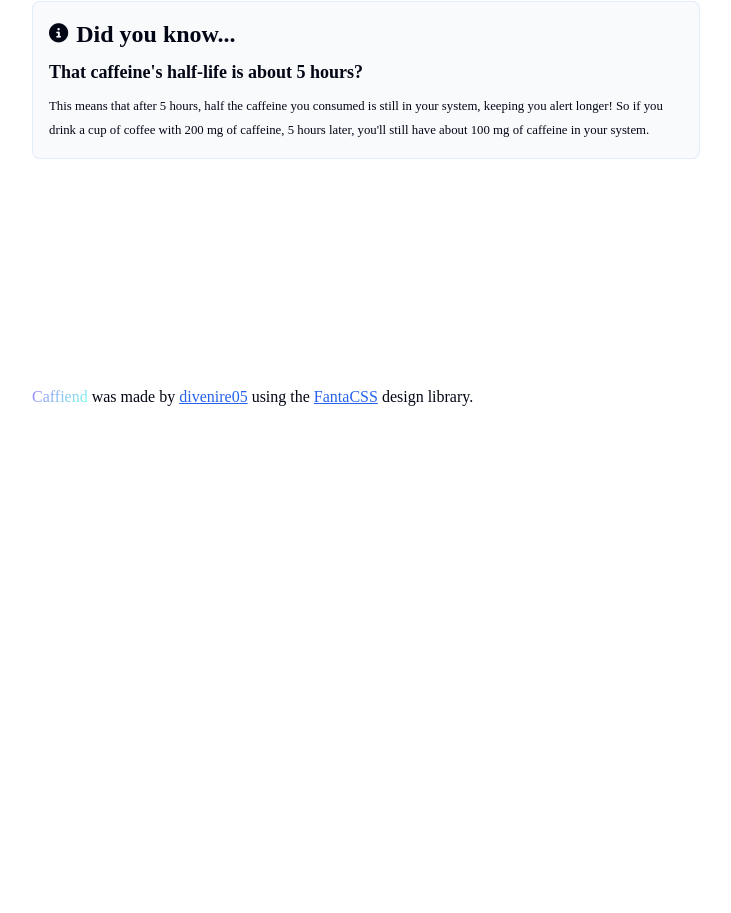
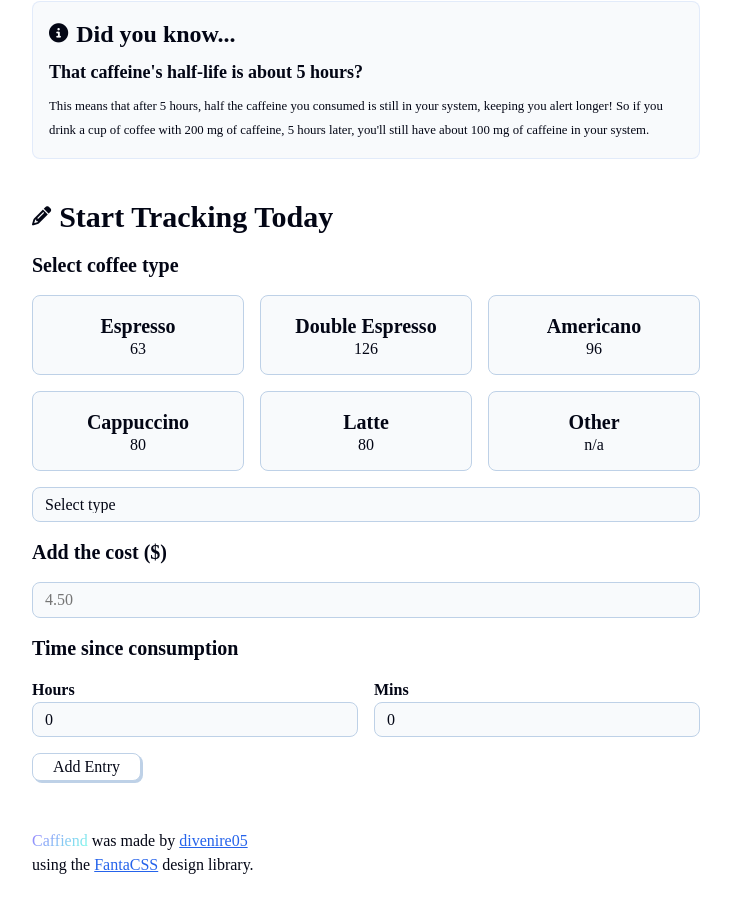
Before and after one commit to divenire05/caffiend, a React (Vite) app: page / in a window 1280 px wide. Shown: the part 343-1256 px from the top of the page, without its empty margins (274-1005 px from the left). Before the commit the page ends 800 px from the top, so only its background shows below. Built offline with nearby package versions, Linux system fonts and the light colour scheme; a web font is replaced by a local one.

Commit message:
creating coffee form

```diff
--- a/src/components/CoffeeForm.jsx
+++ b/src/components/CoffeeForm.jsx
@@ -1,7 +1,65 @@
+import { coffeeOptions } from "../utils";
+
 export default function CoffeeForm() {
     return (
         <>
-
+            <div className="section-header">
+                <i className="fa-solid fa-pencil"/>
+                <h2>Start Tracking Today</h2>
+            </div>
+            <h4>Select coffee type</h4>
+            <div className="coffee-grid">
+                {coffeeOptions.slice(0, 5).map((option, optionIndex) => {
+                    return (
+                        <button className="button-card" key={optionIndex}>
+                            <h4>{option.name}</h4>
+                            <p>{option.caffeine}</p>
+                        </button>
+                    )
+                })}
+                <button className="button-card">
+                    <h4>Other</h4>
+                    <p>n/a</p>
+                </button>
+            </div>
+            <select name="coffee-list" id="coffee-list">
+                <option value={null}>Select type</option>
+                {coffeeOptions.map((option, optionIndex) => {
+                    return (
+                        <option value={option.name} key={optionIndex}>
+                            {option.name} ({option.caffeine}mg)
+                        </option>
+                    )
+                })}
+            </select>
+            <h4>Add the cost ($)</h4>
+            <input className="w-full" type="number" placeholder="4.50"/>
+            <h4>Time since consumption</h4>
+            <div className="time-entry">
+                <div>
+                    <h6>Hours</h6>
+                    <select id="hours-select">
+                        {[0, 1, 2, 3, 4, 5, 6, 7, 8, 9, 10, 11, 12, 13, 14, 15, 16, 17, 18, 19, 20, 21, 22, 23].map((hour, hourIndex) => {
+                            return (
+                                <option key={hourIndex}>{hour}</option>
+                            )
+                        })}
+                    </select>
+                </div>
+                <div>
+                    <h6>Mins</h6>
+                    <select id="hours-select">
+                        {[0, 5, 10, 15, 30, 45].map((min, minIndex) => {
+                            return (
+                                <option key={minIndex}>{min}</option>
+                            )
+                        })}
+                    </select>
+                </div>
+            </div>
+            <button>
+                <p>Add Entry</p>
+            </button>
         </>
     )
 }
--- a/src/components/Layout.jsx
+++ b/src/components/Layout.jsx
@@ -16,7 +16,7 @@
 
     const footer = (
         <footer>
-            <p><span className="text-gradient">Caffiend</span> was made by <a target="_blank" href="https://github.com/divenire05">divenire05</a> using the <a target="_blank" href="https://www.fantacss.smoljames.com">FantaCSS</a> design library.</p>
+            <p><span className="text-gradient">Caffiend</span> was made by <a target="_blank" href="https://github.com/divenire05">divenire05</a> <br /> using the <a target="_blank" href="https://www.fantacss.smoljames.com">FantaCSS</a> design library.</p>
         </footer>
     )
 
```
